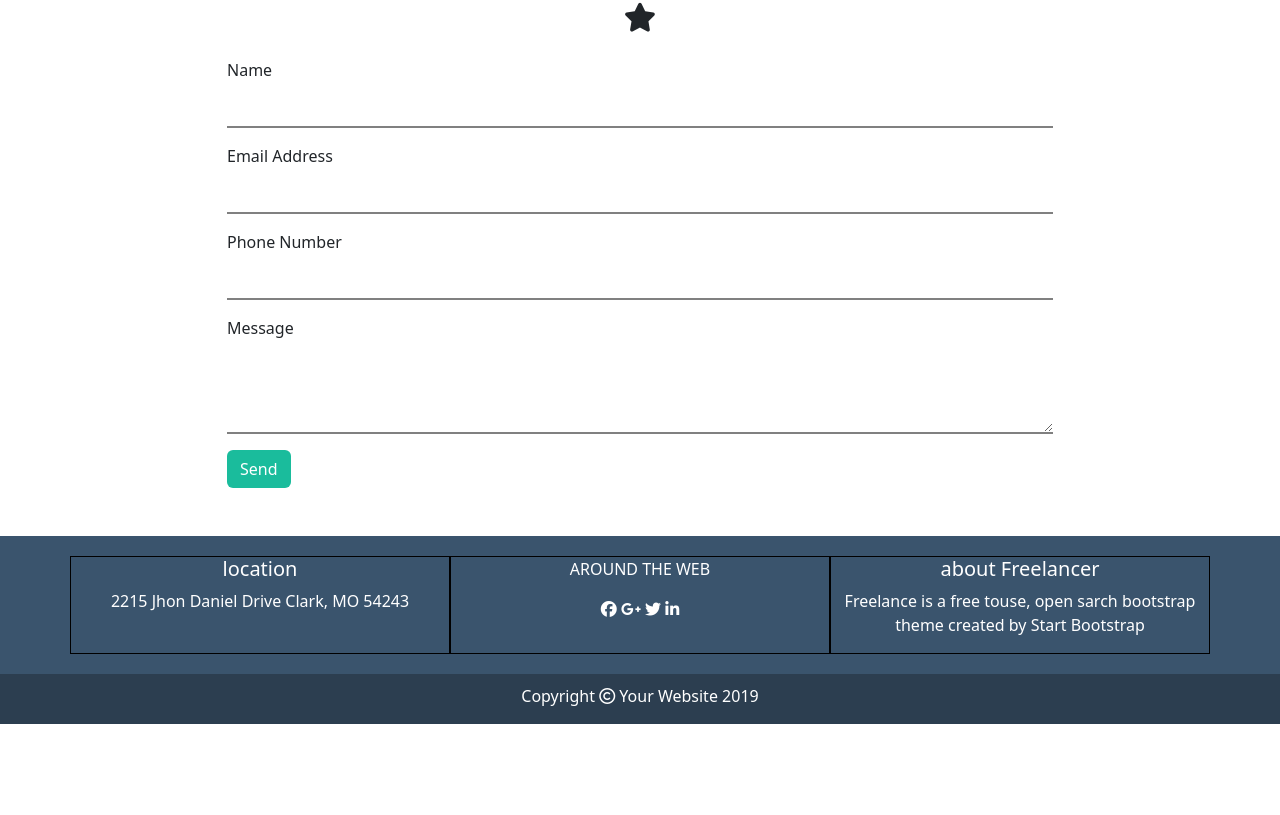
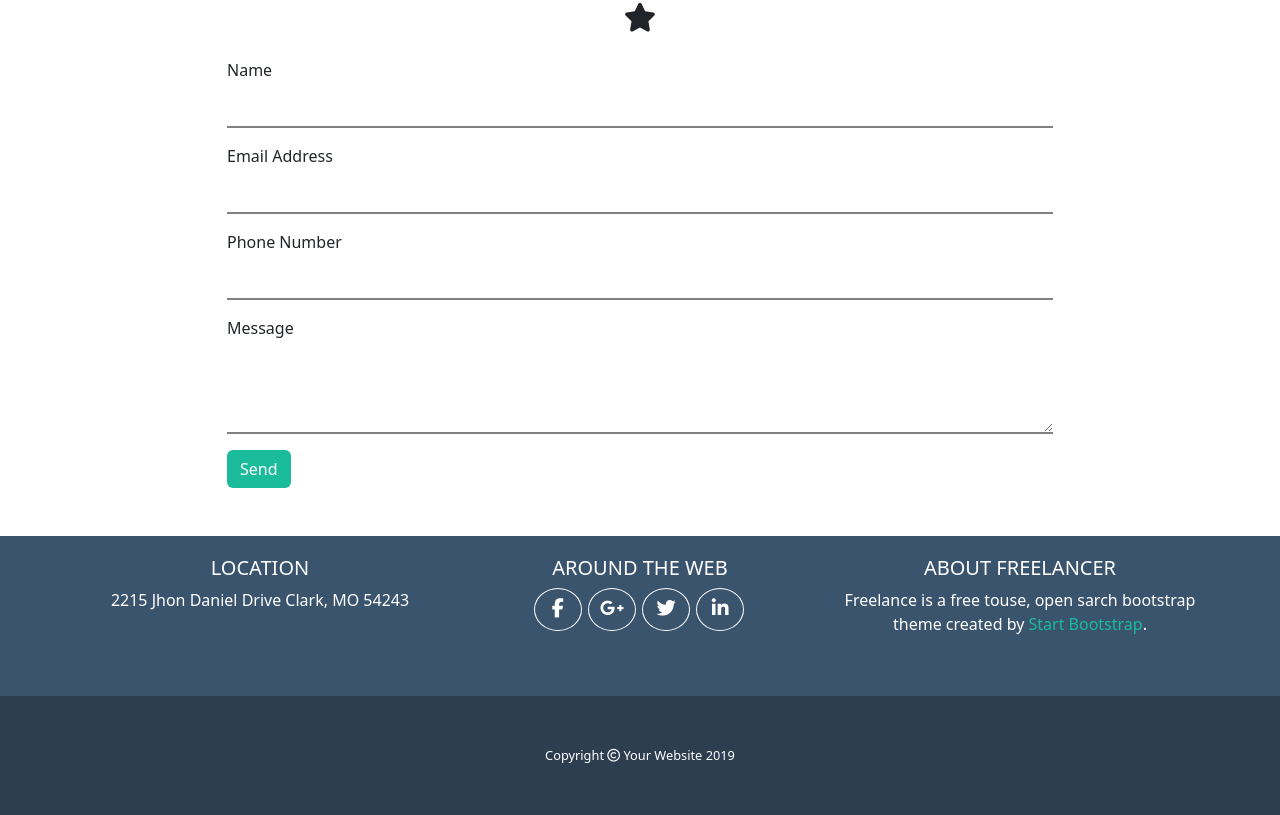
Before and after one commit to Robertarezza/html-css-bootstrap-freelancer, a plain HTML site: page index.html in a window 1280 px wide. Shown: the part 1603-2418 px from the top of the page. Before the commit the page ends 2327 px from the top, so only its background shows below. Drawn offline with nearby package versions, Linux system fonts and the light colour scheme.

Commit message:
fix: style footer

```diff
--- a/css/style.css
+++ b/css/style.css
@@ -21,13 +21,10 @@ a{
 
 .ms_header{
     background-color: #2c3e50;
-    /* height: 50px; */
+
 }
 
-.ms_nav-bar{
-    background-color:#2c3e50;
-    align-items: center;
-}
+
 
 .ms_btn-nav{
     border-color: white;
@@ -136,30 +133,46 @@ a{
 }
 
 
+/* MAIN */
+/**********************************************************/
+/**********************************************************/
+
+
 /* section LOCATION */
+
 .ms_location{
     background-color: #3a546d;
     text-align: center;
     padding: 20px 0;
 }
 
-.ms_card-location{
-    border: 1px solid black;
-}
 
-
-
-/* main */
-/**********************************************************/
-/**********************************************************/
 
 .ms_footer{
     background-color: #2c3e50;
     text-align: center;
-    height: 50px;
-
+    /* height: 50px;
+    */
 }
 
-.ms_footer>div{
+
+.fa-brands{
+    border: 1px solid white;
+    width: 48px;
+    height: 43px;
+    border-radius: 50%;
     padding-top: 10px;
+    font-size: 1.2rem;
+    margin: 0;
+    margin-bottom: 17px;
+    margin-right: 2px;
 }
+
+.ms_cont-footer{
+    padding: 50px 0;
+    font-size: 0.8rem;
+}
+
+.color{
+    color: #1abc9c;
+}
--- a/index.html
+++ b/index.html
@@ -27,14 +27,15 @@
     <!-- header -->
     <header class="ms_header">
         <div class="container">
-            <!-- <h5 class="text-uppercase text-white pt-1">Start Bootstrap</h5> -->
             <!-- navbar -->
-            <nav class="navbar navbar-expand-md ms_nav-bar">
+            <nav class="navbar navbar-expand-md bg-trasparent" data-bs-theme-="dark">
                 <div class="container-fluid">
                     <a class="navbar-brand text-white text-uppercase ms_font-logo" href="#">Start Bootstrap</a>
 
                     <!-- hamburger -->
-                  <button class="navbar-toggler ms_btn-nav" type="button" data-bs-toggle="collapse" data-bs-target="#navbarSupportedContent" aria-controls="navbarSupportedContent" aria-expanded="false" aria-label="Toggle navigation">
+                    <button class="navbar-toggler ms_btn-nav" type="button" data-bs-toggle="collapse"
+                        data-bs-target="#navbarSupportedContent" aria-controls="navbarSupportedContent"
+                        aria-expanded="false" aria-label="Toggle navigation">
 
                         <span class="navbar-toggler-icon"></span>
                     </button>
@@ -120,16 +121,19 @@
         <!-- ABOUT -->
 
         <section class="ms_about py-4 text-white">
-            <div class= "container ms_cont-about">
+            <div class="container ms_cont-about">
                 <h2 class="text-uppercase pb-2">About</h2>
                 <i class="fa-solid fa-star"></i>
 
                 <div class="row g-3 py-3  text-start fs-5 fw-medium">
                     <div class="col-12 col-md-6">
-                       Freelance is a free bootstrap theme created by Start Boodstrap.The download includes the complete source files including HTML, CSS, and JavaScript as well as optional LESS stylesheets for easy customization.
+                        Freelance is a free bootstrap theme created by Start Boodstrap.The download includes the
+                        complete source files including HTML, CSS, and JavaScript as well as optional LESS stylesheets
+                        for easy customization.
                     </div>
                     <div class="col-12 col-md-6">
-                       Whether you're a student looking to showcase your work, a professional looking to attract clients, or a graphic artist starting point!
+                        Whether you're a student looking to showcase your work, a professional looking to attract
+                        clients, or a graphic artist starting point!
                     </div>
                 </div>
                 <button type="button" class="btn btn-outline-light">
@@ -165,7 +169,7 @@
                             <textarea class="form-control ms_col-contact" id="message" rows="3"></textarea>
                         </div>
                         <button type="button" class="btn ms_btn">
-                            <a href="" >Send</a>
+                            <a href="">Send</a>
                         </button>
                     </div>
 
@@ -183,26 +187,22 @@
         <!-- location -->
         <section class="ms_location">
             <div class="container">
-                <div class="row">
-                    <div class="col-12 col-md-4 ms_card-location">
-                        <h5>location</h5>
+                <div class="row fw-medium">
+                    <div class="col-12 col-md-4 pb-4">
+                        <h5 class="text-uppercase">location</h5>
                         <p>2215 Jhon Daniel Drive Clark, MO 54243</p>
                     </div>
-                    <div class="col-12 col-md-4 ms_card-location">
-                        <p>AROUND THE WEB</p>
-
-                        <a href=""><i class="fa-brands fa-facebook"></i></a>
-
+                    <div class="col-12 col-md-4 pb-4">
+                        <h5 class="m-0 pb-2 text-uppercase">AROUND THE WEB</h5>
+                        <a href=""></a><i class="fa-brands fa-facebook-f"></i></a>
                         <a href=""><i class="fa-brands fa-google-plus-g"></i></a>
-
                         <a href=""><i class="fa-brands fa-twitter"></i></a>
-
                         <a href=""><i class="fa-brands fa-linkedin-in"></i></a>
-
                     </div>
-                    <div class="col-12 col-md-4 ms_card-location">
-                        <h5>about Freelancer</h5>
-                        <p>Freelance is a free touse, open sarch bootstrap theme created by <span>Start Bootstrap</span>
+                    <div class="col-12 col-md-4 pb-4">
+                        <h5 class=" text-uppercase">about Freelancer</h5>
+                        <p>Freelance is a free touse, open sarch bootstrap theme created by <span class="color">Start
+                                Bootstrap</span>.
                         </p>
                     </div>
                 </div>
@@ -210,7 +210,7 @@
         </section>
         <!-- /location -->
         <div class="ms_footer">
-            <div>
+            <div class="ms_cont-footer">
                 Copyright <i class="fa-regular fa-copyright"></i> Your Website 2019
             </div>
         </div>
@@ -219,7 +219,9 @@
 
 
 
-    <script src="https://cdn.jsdelivr.net/npm/bootstrap@5.3.3/dist/js/bootstrap.bundle.min.js" integrity="sha384-YvpcrYf0tY3lHB60NNkmXc5s9fDVZLESaAA55NDzOxhy9GkcIdslK1eN7N6jIeHz" crossorigin="anonymous"></script>
+    <script src="https://cdn.jsdelivr.net/npm/bootstrap@5.3.3/dist/js/bootstrap.bundle.min.js"
+        integrity="sha384-YvpcrYf0tY3lHB60NNkmXc5s9fDVZLESaAA55NDzOxhy9GkcIdslK1eN7N6jIeHz"
+        crossorigin="anonymous"></script>
 </body>
 
 </html>
```
Lines whose indentation alone changed are shown as unchanged.
